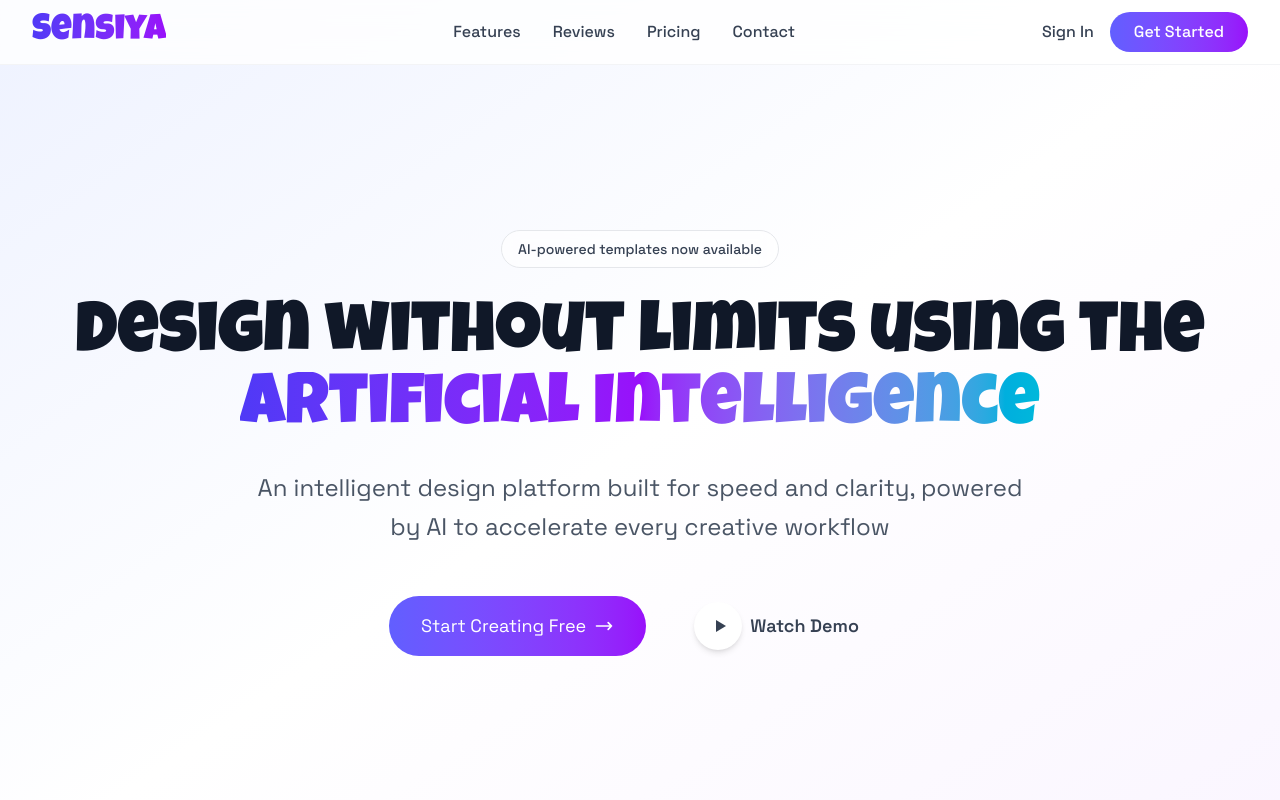
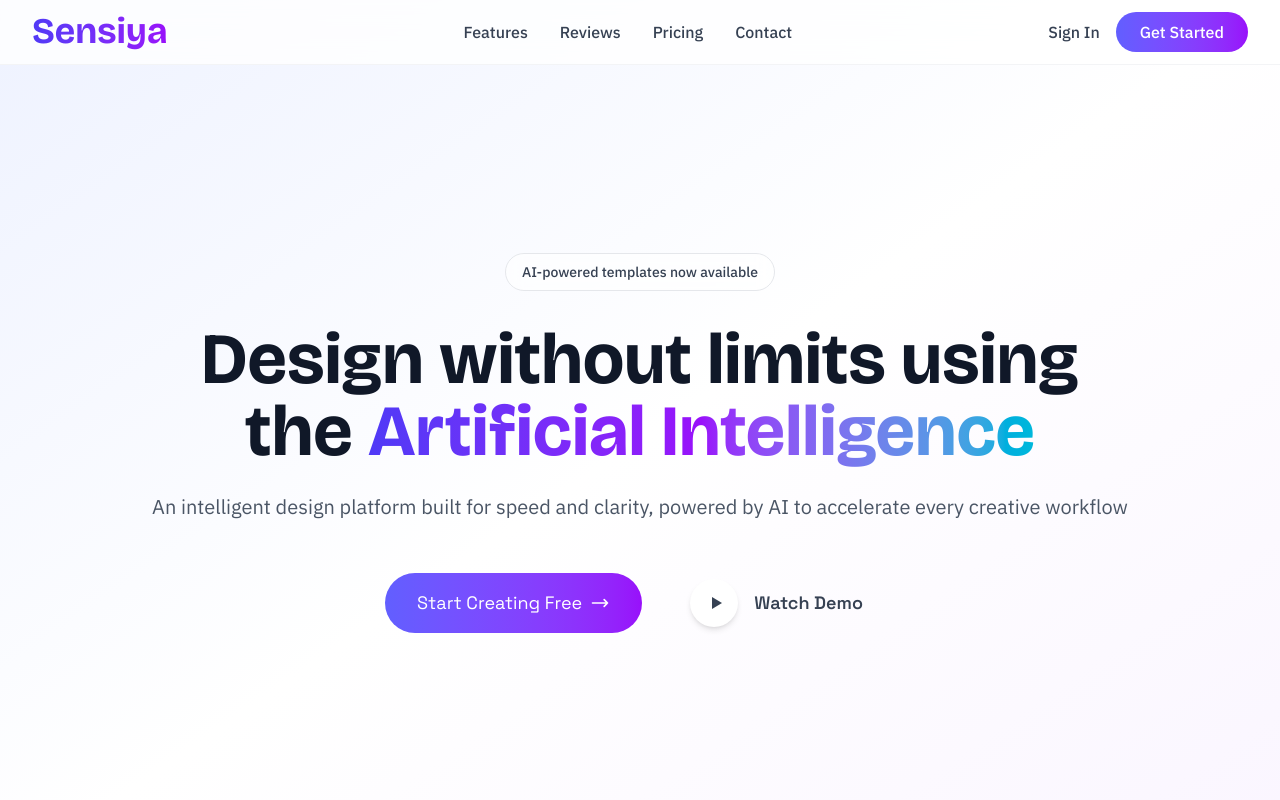
Before and after one commit to FahadBinQaiser/Sensiya, a React (Vite) app: page / in a window 1280 px wide. Shown: the top 800 px of the page. Built offline with nearby package versions, Linux system fonts and the light colour scheme.

Commit message:
Adjusting stuff related to fonts and styles

```diff
--- a/index.html
+++ b/index.html
@@ -11,6 +11,10 @@
       href="https://fonts.googleapis.com/css2?family=Bungee&family=Luckiest+Guy&family=Space+Grotesk:wght@300..700&display=swap"
       rel="stylesheet"
     />
+    <link
+      href="https://fonts.googleapis.com/css2?family=Bricolage+Grotesque:opsz,wght@12..96,200..800&family=IBM+Plex+Sans:ital,wght@0,100..700;1,100..700&display=swap"
+      rel="stylesheet"
+    />
   </head>
   <body>
     <div id="root"></div>
--- a/src/components/HeroSection/HeroSection.jsx
+++ b/src/components/HeroSection/HeroSection.jsx
@@ -1,24 +1,25 @@
-import React from 'react';
+import React from "react";
 const HeroSection = () => {
   return (
-
     <section className="flex justify-center items-center h-[110vh] bg-gradient-to-br from-indigo-50 via-white to-purple-50">
       <div className="max-w-7xl mx-auto px-4 sm:px-6 lg:px-8 pt-20">
         <div className="text-center">
           <div className="inline-flex items-center bg-white/60 backdrop-blur-sm border border-gray-200 rounded-full px-4 py-2 mb-8 hover:bg-white/80 transition-colors duration-200">
-              <span className="text-sm font-medium space-grotesk text-gray-700">AI-powered templates now available</span>
+            <span className="text-sm font-medium ibm-plex-sans text-gray-700">
+              AI-powered templates now available
+            </span>
           </div>
 
-            <h1 className="text-4xl luckiest-guy md:text-6xl lg:text-7xl text-gray-900 mb-6">
-              Design without limits using the{' '}
+          <h1 className="text-5xl text-balance bricolage-grotesque md:text-6xl lg:text-7xl text-gray-900 mb-6">
+            Design without limits using the{" "}
             <span className="bg-gradient-to-r from-indigo-600 via-purple-600 to-cyan-500 bg-clip-text text-transparent">
               Artificial Intelligence
             </span>
           </h1>
 
-            <p className="text-xl md:text-2xl text-gray-600 mb-10 space-grotesk max-w-3xl mx-auto leading-relaxed">
-              An intelligent design platform built for speed and clarity,
-              powered by AI to accelerate every creative workflow
+          <p className="text-sm sm:text-lg md:text-xl text-gray-600 mb-10 ibm-plex-sans text-pretty leading-relaxed">
+            An intelligent design platform built for speed and clarity, powered
+            by AI to accelerate every creative workflow
           </p>
 
           <div className="flex flex-col sm:flex-row space-grotesk gap-4 justify-center items-center mb-16">
@@ -32,11 +33,15 @@ const HeroSection = () => {
                 viewBox="0 0 24 24"
                 xmlns="http://www.w3.org/2000/svg"
               >
-                  <path strokeLinecap="round" strokeLinejoin="round" d="M17 8l4 4m0 0l-4 4m4-4H3" />
+                <path
+                  strokeLinecap="round"
+                  strokeLinejoin="round"
+                  d="M17 8l4 4m0 0l-4 4m4-4H3"
+                />
               </svg>
             </button>
 
-              <button className="group space-grotesk flex items-center space-x-2 text-gray-700 hover:text-indigo-600 transition-colors duration-200 px-8 py-4 text-lg font-semibold cursor-pointer">
+            <button className="group space-grotesk flex items-center space-x-4 text-gray-700 hover:text-indigo-600 transition-colors duration-200 px-8 py-4 text-lg font-semibold cursor-pointer">
               <div className="flex items-center justify-center w-12 h-12 bg-white rounded-full shadow-md group-hover:shadow-lg transition-shadow duration-200">
                 <svg
                   className="w-5 h-5 ml-1"
--- a/src/components/navbar/Navbar.jsx
+++ b/src/components/navbar/Navbar.jsx
@@ -1,9 +1,15 @@
-import React, { useState } from 'react';
-import { Link } from 'react-router-dom';
+import React, { useState } from "react";
+import { Link } from "react-router-dom";
 
 const Navbar = () => {
   const [isOpen, setIsOpen] = useState(false);
   const toggleMenu = () => setIsOpen(!isOpen);
+
+  if (isOpen) {
+    document.body.style.overflow = "hidden";
+  } else {
+    document.body.style.overflow = "auto";
+  }
 
   return (
     <header>
@@ -12,28 +18,42 @@ const Navbar = () => {
           <div className="flex justify-between items-center h-16">
             <div className="flex items-center space-x-2">
               <span className="text-3xl sm:text-4xl bg-gradient-to-r from-indigo-600 to-purple-600 bg-clip-text text-transparent">
-                <Link to="/">Sensiya</Link>
+                <Link to="/" className="bricolage-grotesque">
+                  Sensiya
+                </Link>
               </span>
             </div>
 
             <div className="hidden md:block">
-              <div className="ml-10 flex items-baseline space-x-8 space-grotesk">
-                <Link to="/features" className="text-gray-700 hover:text-indigo-600 transition-colors duration-200 font-medium">
+              <div className="ml-10 flex items-baseline space-x-8 ibm-plex-sans">
+                <Link
+                  to="/features"
+                  className="text-gray-700 hover:text-indigo-600 transition-colors duration-200 font-medium"
+                >
                   Features
                 </Link>
-                <Link to="/testimonials" className="text-gray-700 hover:text-indigo-600 transition-colors duration-200 font-medium">
+                <Link
+                  to="/testimonials"
+                  className="text-gray-700 hover:text-indigo-600 transition-colors duration-200 font-medium"
+                >
                   Reviews
                 </Link>
-                <Link to="/pricing" className="text-gray-700 hover:text-indigo-600 transition-colors duration-200 font-medium">
+                <Link
+                  to="/pricing"
+                  className="text-gray-700 hover:text-indigo-600 transition-colors duration-200 font-medium"
+                >
                   Pricing
                 </Link>
-                <Link to="/newsletter" className="text-gray-700 hover:text-indigo-600 transition-colors duration-200 font-medium">
+                <Link
+                  to="/newsletter"
+                  className="text-gray-700 hover:text-indigo-600 transition-colors duration-200 font-medium"
+                >
                   Contact
                 </Link>
               </div>
             </div>
 
-            <div className="hidden md:flex items-center space-grotesk space-x-4">
+            <div className="hidden md:flex items-center ibm-plex-sans space-x-4">
               <button className="text-gray-700 cursor-pointer hover:text-indigo-600 transition-colors duration-200 font-medium">
                 Sign In
               </button>
@@ -48,8 +68,18 @@ const Navbar = () => {
                 className="text-gray-700 hover:text-indigo-600 focus:outline-none"
                 aria-label="Toggle menu"
               >
-                <svg className="w-6 h-6 cursor-pointer" fill="none" stroke="currentColor" viewBox="0 0 24 24">
-                  <path strokeLinecap="round" strokeLinejoin="round" strokeWidth={2} d="M4 6h16M4 12h16M4 18h16" />
+                <svg
+                  className="w-6 h-6 cursor-pointer"
+                  fill="none"
+                  stroke="currentColor"
+                  viewBox="0 0 24 24"
+                >
+                  <path
+                    strokeLinecap="round"
+                    strokeLinejoin="round"
+                    strokeWidth={2}
+                    d="M4 6h16M4 12h16M4 18h16"
+                  />
                 </svg>
               </button>
             </div>
@@ -57,26 +87,42 @@ const Navbar = () => {
         </div>
 
         {isOpen && (
-          <div className="md:hidden bg-white/95 backdrop-blur-3xl border-t border-gray-100">
+          <div className="md:hidden ibm-plex-sans h-screen overflow-y-hidden bg-white/95 backdrop-blur-3xl border-t border-gray-100">
             <div className="px-2 pt-4 pb-6 text-3xl space-y-4 flex flex-col">
-              <Link to="/features" onClick={toggleMenu} className="px-3 py-2 text-gray-700 hover:text-indigo-600 transition-colors duration-200 font-medium">
+              <Link
+                to="/features"
+                onClick={toggleMenu}
+                className="px-3 py-2 text-gray-700 hover:text-indigo-600 transition-colors duration-200 font-medium"
+              >
                 Features
               </Link>
-              <Link to="/testimonials" onClick={toggleMenu} className="px-3 py-2 text-gray-700 hover:text-indigo-600 transition-colors duration-200 font-medium">
+              <Link
+                to="/testimonials"
+                onClick={toggleMenu}
+                className="px-3 py-2 text-gray-700 hover:text-indigo-600 transition-colors duration-200 font-medium"
+              >
                 Reviews
               </Link>
-              <Link to="/pricing" onClick={toggleMenu} className="px-3 py-2 text-gray-700 hover:text-indigo-600 transition-colors duration-200 font-medium">
+              <Link
+                to="/pricing"
+                onClick={toggleMenu}
+                className="px-3 py-2 text-gray-700 hover:text-indigo-600 transition-colors duration-200 font-medium"
+              >
                 Pricing
               </Link>
-              <Link to="/newsletter" onClick={toggleMenu} className="px-3 py-2 text-gray-700 hover:text-indigo-600 transition-colors duration-200 font-medium">
+              <Link
+                to="/newsletter"
+                onClick={toggleMenu}
+                className="px-3 py-2 text-gray-700 hover:text-indigo-600 transition-colors duration-200 font-medium"
+              >
                 Contact
               </Link>
 
-              <div className="pt-4 space-y-2 px-3">
+              <div className="pt-4 space-y-2 px-3 ibm-plex-sans">
                 <button className="w-full text-left text-gray-700 hover:text-indigo-600 transition-colors duration-200 font-medium">
                   Sign In
                 </button>
-                <button className="space-grotesk text-center group bg-gradient-to-r from-indigo-500 to-purple-600 text-white px-8 py-4 rounded-full text-xl hover:shadow-xl hover:scale-105 transition-all duration-200 w-full">
+                <button className="text-center group bg-gradient-to-r from-indigo-500 to-purple-600 text-white px-8 py-4 rounded-full text-xl hover:shadow-xl hover:scale-105 transition-all duration-200 w-full">
                   Get Started
                 </button>
               </div>
--- a/src/index.css
+++ b/src/index.css
@@ -1,13 +1,15 @@
 @import "tailwindcss";
 body {
-  font-family: "Luckiest Guy", sans-serif;
+  font-family: "Bricolage Grotesque", sans-serif;
   overflow-x: hidden;
+}
+.bricolage-grotesque {
+  font-family: "Bricolage Grotesque", sans-serif;
+  font-weight: bold;
 }
 .space-grotesk {
   font-family: "Space Grotesk", sans-serif;
 }
-.luckiest-guy {
-  font-family: "Luckiest Guy", cursive;
-  font-weight: 400;
-  font-style: normal;
+.ibm-plex-sans {
+  font-family: "IBM Plex Sans", sans-serif;
 }
```
Lines whose indentation alone changed are shown as unchanged.
